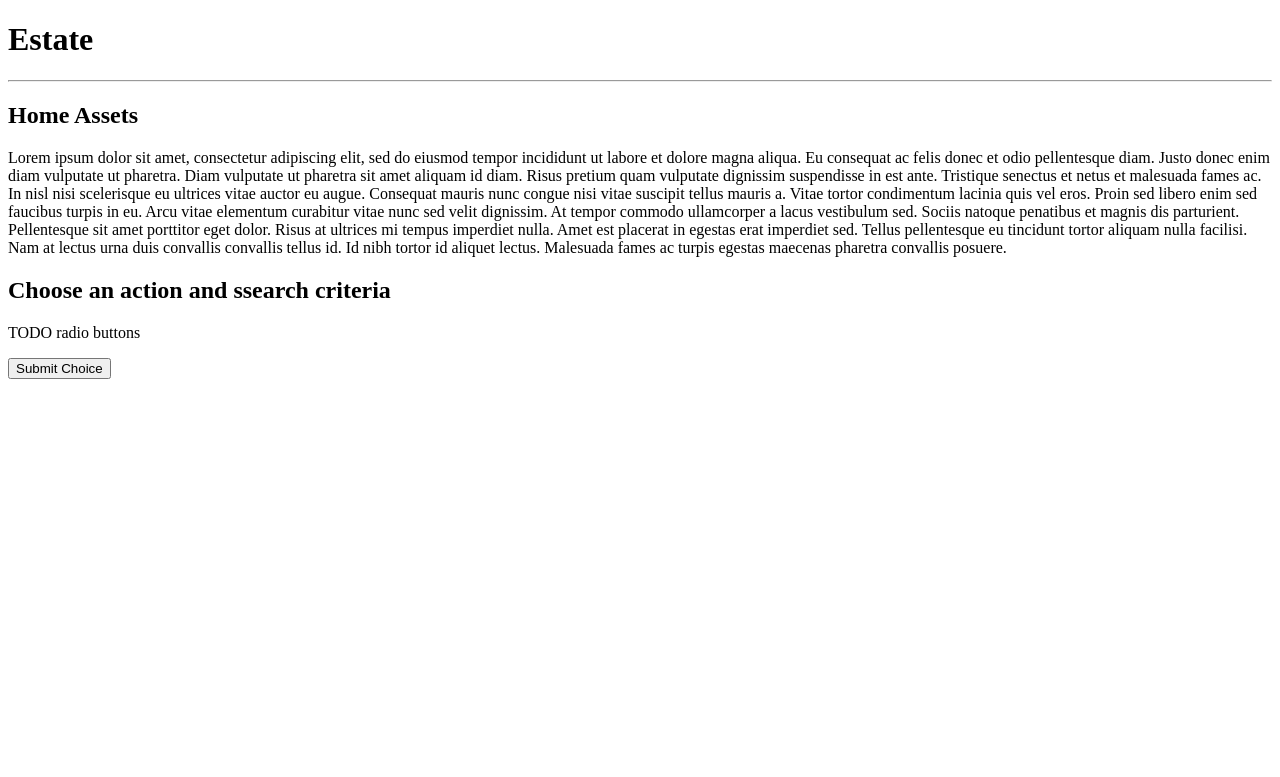
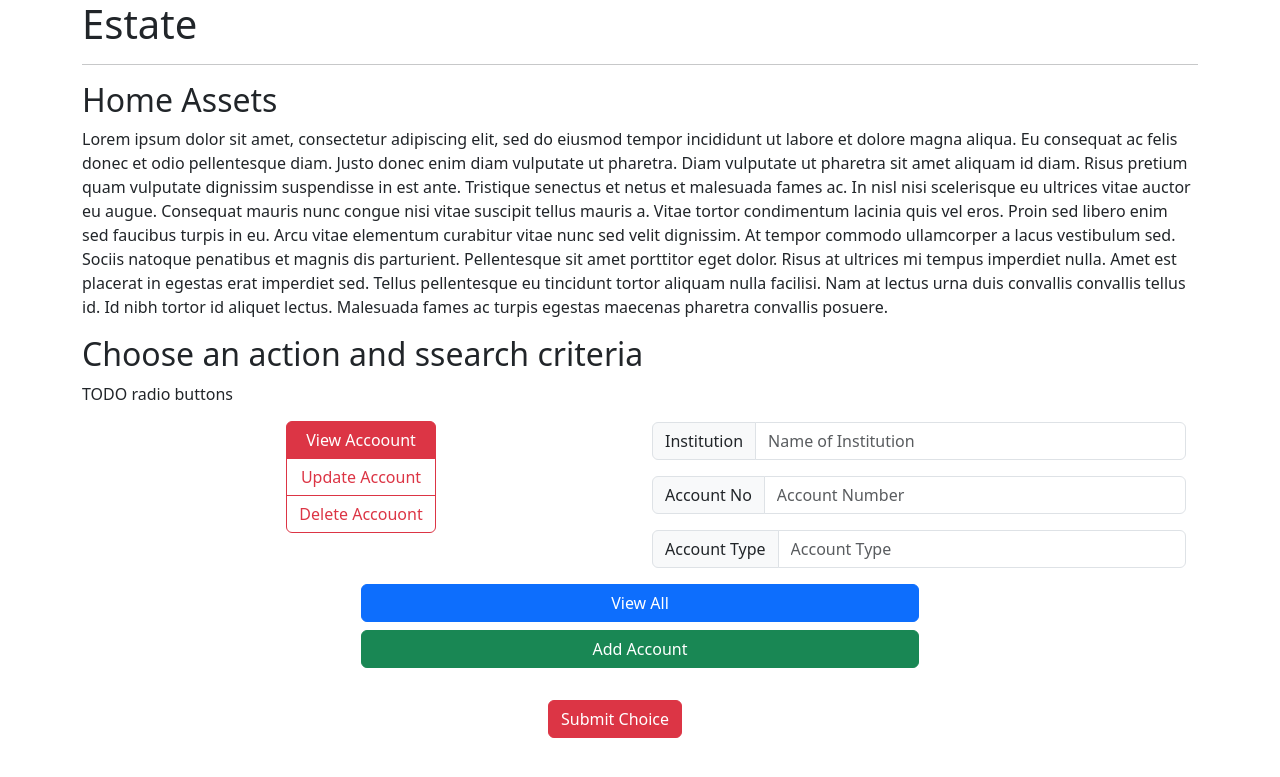
Before and after one commit to thuston88/jovian-estate, a Flask app: page / in a window 1280 px wide. Shown: the top 777 px of the page. Run offline with Flask 3, Linux system fonts and the light colour scheme.

Commit message:
added bootstrap, choices radio buttons, & criteria inputs

```diff
--- a/templates/home.html
+++ b/templates/home.html
@@ -3,8 +3,12 @@
   <head>
       <title>Estate Assets</title>
       <link rel="shortcut icon" href="{{ url_for('static', filename='favicon.ico') }}">
+      <meta charset="utf-8">
+      <meta name="viewport" content="width=device-width, initial-scale=1">
+      <link href="https://cdn.jsdelivr.net/npm/bootstrap@5.3.0/dist/css/bootstrap.min.css" rel="stylesheet" integrity="sha384-9ndCyUaIbzAi2FUVXJi0CjmCapSmO7SnpJef0486qhLnuZ2cdeRhO02iuK6FUUVM" crossorigin="anonymous">
   </head>
   <body>
+      <div class="container">
           <h1>Estate</h1>
           <hr>
           <h2>Home Assets</h2>
@@ -13,6 +17,42 @@
           </p>
           <h2>Choose an action and ssearch criteria</h2>
           <p>TODO radio buttons</p>
-      <button>Submit Choice</button>
+          <div class="container text-center">
+  <div class="row align-items-start">
+    <div class="col">
+          <div class="btn-group-vertical" role="group" aria-label="Vertical radio toggle button group">
+  <input type="radio" class="btn-check" name="vbtn-radio" id="vbtn-radio1" autocomplete="off" checked>
+  <label class="btn btn-outline-danger" for="vbtn-radio1">View Accoount</label>
+  <input type="radio" class="btn-check" name="vbtn-radio" id="vbtn-radio2" autocomplete="off">
+  <label class="btn btn-outline-danger" for="vbtn-radio2">Update Account</label>
+  <input type="radio" class="btn-check" name="vbtn-radio" id="vbtn-radio3" autocomplete="off">
+  <label class="btn btn-outline-danger" for="vbtn-radio3">Delete Accouont</label>
+</div>
+        </div>
+    <div class="col">
+          <div class="input-group mb-3">
+  <span class="input-group-text" id="basic-addon1">Institution</span>
+  <input type="text" class="form-control" placeholder="Name of Institution" aria-label="Institution" aria-describedby="basic-addon1">
+</div>
+        <div class="input-group mb-3">
+  <span class="input-group-text" id="basic-addon1">Account No</span>
+  <input type="text" class="form-control" placeholder="Account Number" aria-label="Account Number" aria-describedby="basic-addon1">
+</div>
+        <div class="input-group mb-3">
+  <span class="input-group-text" id="basic-addon1">Account Type</span>
+  <input type="text" class="form-control" placeholder="Account Type" aria-label="Account Type" aria-describedby="basic-addon1">
+</div>
+    </div>
+  </div>
+          </div>
+          <div class="d-grid gap-2 col-6 mx-auto">
+  <button class="btn btn-primary" type="button">View All</button>
+  <button class="btn btn-success" type="button">Add Account</button>
+</div>
+          <br><div class="mx-auto p-2" style="width: 200px;">
+ <button class="btn btn-danger" type="button">Submit Choice</button>
+</div>
+
+      </div>
   </body>
 </html>
```
Lines whose indentation alone changed are shown as unchanged.
